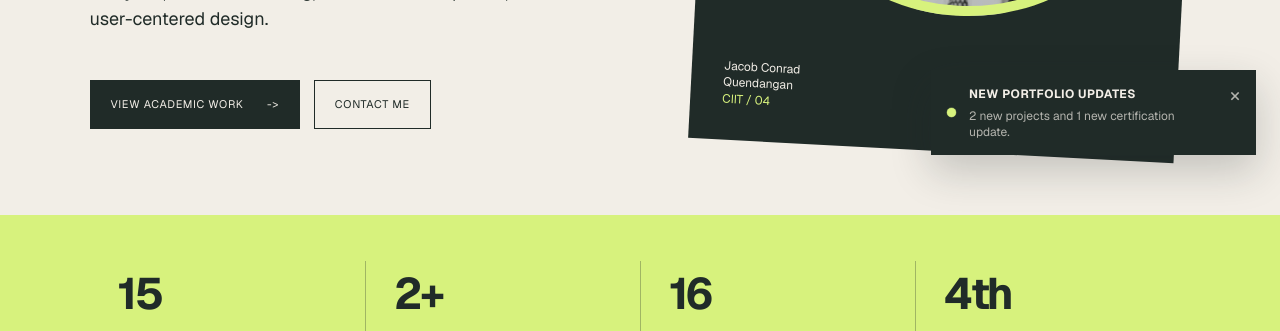
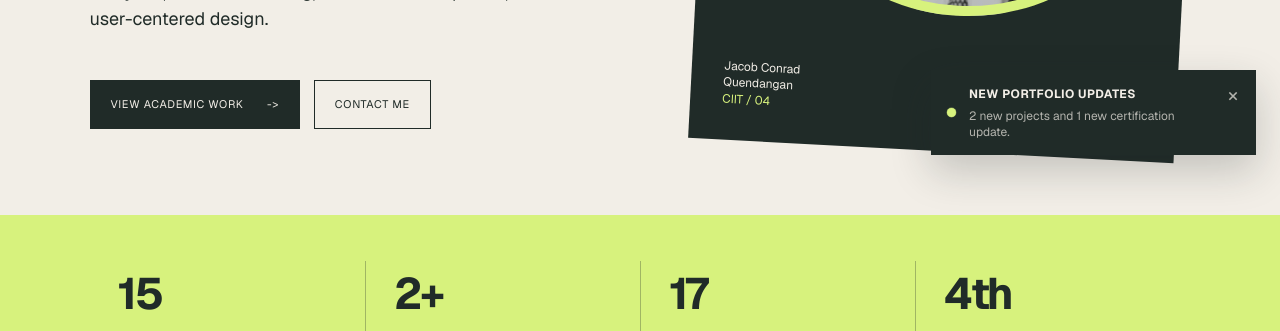
Before and after one commit to jacobconradquendangan-portfolio/portfolio-website-v2, a Next.js app: page / in a window 1280 px wide. Shown: the part 621-952 px from the top of the page. Built offline with nearby package versions, Linux system fonts and the light colour scheme.

Commit message:
Update notification styles and add 'Cline' to skills list

```diff
--- a/app/page.tsx
+++ b/app/page.tsx
@@ -21,7 +21,7 @@ const projects: Project[] = [
   { title: "SCM Inventory Health", desc: "Automated supply chain inventory logic and health monitoring built in Excel.", tech: ["Excel", "Supply Chain", "Inventory Management"], github: githubBase + "03_Data_Analytics_Dashboards/SCM_Inventory_Excel", category: "Data Analytics" },
   { title: "Wine Data Mining", desc: "RapidMiner processes using decision trees and logistic regression for quality prediction.", tech: ["RapidMiner", "Data Mining", "Classification"], github: githubBase + "03_Data_Analytics_Dashboards/Wine_Quality_Data_Mining", category: "Data Analytics", featured: true },
 ];
-const skills = ["Python", "JavaScript", "C++", "TypeScript", "SQL", "Next.js", "React", "Firebase", "Power BI", "Excel", "Pandas", "Scikit-learn", "Figma", "Selenium", "MongoDB", "GitHub"];
+const skills = ["Python", "JavaScript", "C++", "TypeScript", "SQL", "Next.js", "React", "Firebase", "Power BI", "Excel", "Pandas", "Scikit-learn", "Figma", "Selenium", "MongoDB", "GitHub", "Cline"];
 const categories = ["All", "Recognition", "Industry Award", "System Architecture", "Data Analytics"];
 const certifications = [
   { title: "HubSpot Certifications", desc: "Professional certifications in inbound marketing, sales, and customer service with practical implementation.", href: githubBase + "04_Credentials_Leadership/HubSpot_Certs", isNew: true },
@@ -42,7 +42,7 @@ export default function Home() {
   const submit = (event: FormEvent<HTMLFormElement>) => { event.preventDefault(); setSent(true); event.currentTarget.reset(); };
 
   return <main className="site-shell">
-    {notificationOpen && (newProjects.length > 0 || newCertifications.length > 0) && <aside className="update-notification" role="status"><span className="notification-dot"></span><div><strong>New portfolio updates</strong><p>{newProjects.length} new project{newProjects.length === 1 ? "" : "s"} and {newCertifications.length} new certification update{newCertifications.length === 1 ? "" : "s"}.</p></div><button aria-label="Dismiss notification" onClick={() => setNotificationOpen(false)}>×</button></aside>}
+    {notificationOpen && (newProjects.length > 0 || newCertifications.length > 0) && <aside className="update-notification" role="status"><span className="notification-dot"></span><div><strong>New portfolio updates</strong><p>{newProjects.length} new project{newProjects.length === 1 ? "" : "s"} and {newCertifications.length} new certification update{newCertifications.length === 1 ? "" : "s"}.</p></div><button type="button" aria-label="Dismiss notification" onClick={() => setNotificationOpen(false)}>×</button></aside>}
     <nav className="nav-shell"><button className="brand" onClick={() => goTo("home")}>JC<span>.</span></button><div className={`nav-links ${menuOpen ? "is-open" : ""}`}>{["projects", "certifications", "skills", "contact"].map((id) => <button key={id} onClick={() => goTo(id)}>{id}</button>)}</div><a className="nav-cta" href="mailto:jacobconradquendangan@gmail.com">Let&apos;s talk <span>-&gt;</span></a><button className="menu-button" onClick={() => setMenuOpen(!menuOpen)}>{menuOpen ? "Close" : "Menu"}</button></nav>
     <section className="hero-panel" id="home"><div className="hero-copy"><p className="eyebrow">4th-year student / CIIT College of Innovation and Integrated Technology</p><h1>Hi, I&apos;m<br /><em>Jacob.</em></h1><p className="hero-intro">I&apos;m an Information Systems student focused on data analytics, machine learning, software development, and user-centered design.</p><div className="hero-actions"><button className="button button-dark" onClick={() => goTo("projects")}>View academic work <span>-&gt;</span></button><button className="button button-outline" onClick={() => goTo("contact")}>Contact me</button></div></div><div className="hero-card"><div className="hero-portrait"></div><div className="hero-orbit"></div><div className="hero-code">&lt;system<br />&nbsp;&nbsp;status=<span>&quot;curious&quot;</span><br />/&gt;</div><p>Jacob Conrad<br />Quendangan<br /><span>CIIT / 04</span></p></div></section>
     <section className="stats-strip">{[[projects.length, "Academic projects"], ["2+", "Recognitions"], [skills.length, "Tools explored"], ["4th", "Year at CIIT"]].map(([value, label]) => <div key={String(label)}><strong>{value}</strong><span>{label}</span></div>)}</section>
```
Also changed, not shown: app/globals.css.
